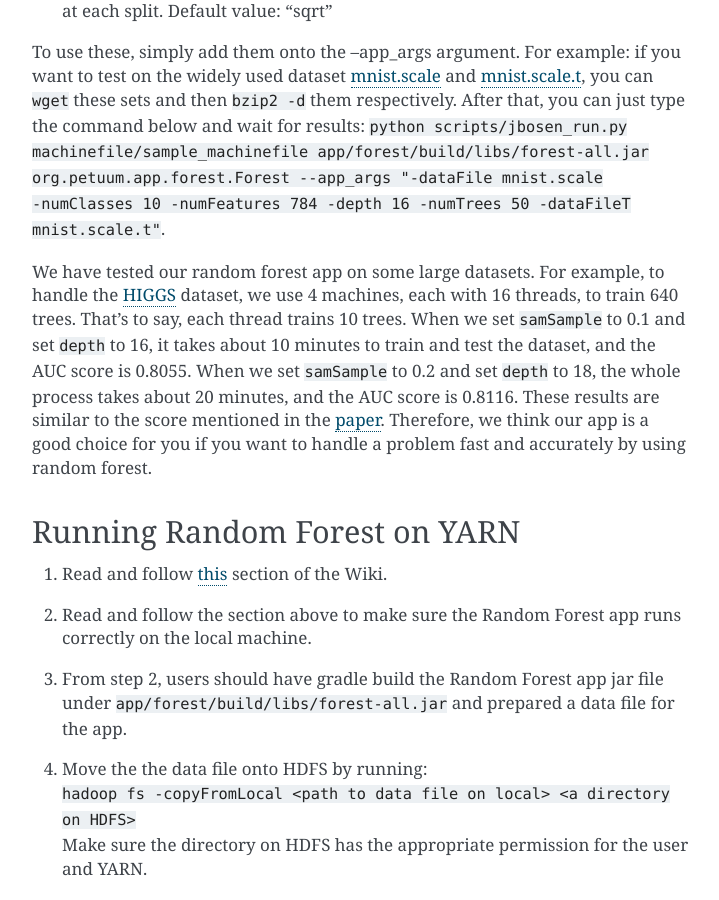
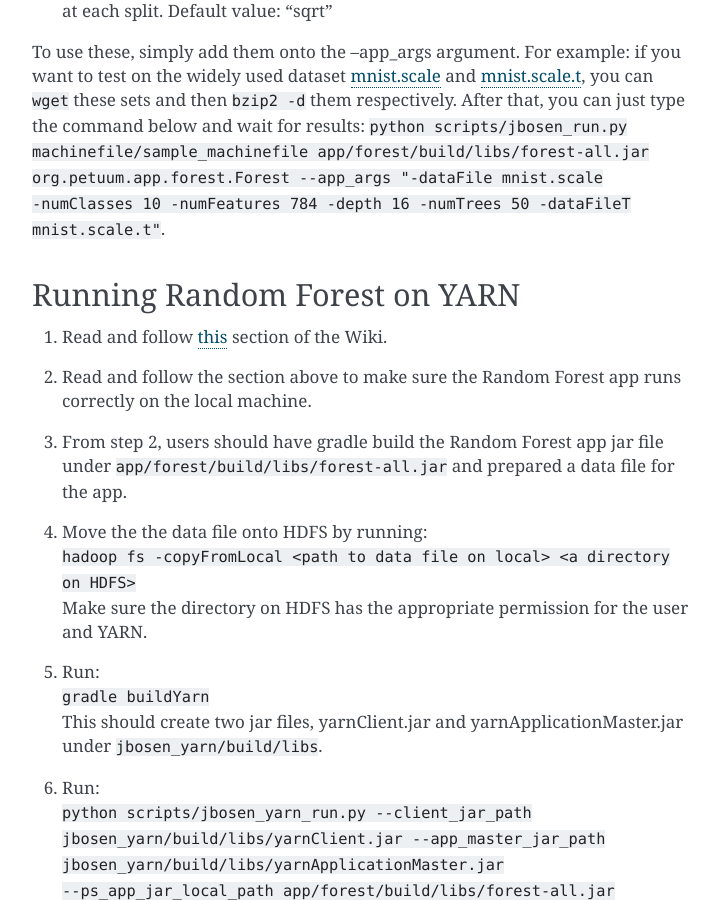
Before and after one commit to sailing-pmls/jbosen, a Sphinx documentation site: the page built from docs/random-forest.md, in a window 1280 px wide and 900 px high, scrolled down 2128 px. Shown: the whole window, without its empty margins (388-1107 px from the left). Built offline with Sphinx 7.4.7, drawn with Linux system fonts in a browser that asks for light colours; some of the changed text lies outside the part shown.

Commit message:
Update random-forest.md

```diff
--- a/docs/random-forest.md
+++ b/docs/random-forest.md
@@ -71,8 +71,6 @@ Besides the required command line argument `-dataFile` for the app, the Random F
 To use these, simply add them onto the --app_args argument. For example: if you want to test on the widely used dataset [mnist.scale](https://www.csie.ntu.edu.tw/~cjlin/libsvmtools/datasets/multiclass/mnist.scale.bz2) and [mnist.scale.t](https://www.csie.ntu.edu.tw/~cjlin/libsvmtools/datasets/multiclass/mnist.scale.t.bz2), you can `wget` these sets and then `bzip2 -d` them respectively. After that, you can just type the command below and wait for results:
 `python scripts/jbosen_run.py machinefile/sample_machinefile app/forest/build/libs/forest-all.jar org.petuum.app.forest.Forest --app_args "-dataFile mnist.scale -numClasses 10 -numFeatures 784 -depth 16 -numTrees 50 -dataFileT mnist.scale.t"`.
 
-We have tested our random forest app on some large datasets. For example, to handle the [HIGGS](https://www.csie.ntu.edu.tw/~cjlin/libsvmtools/datasets/binary/HIGGS.bz2) dataset, we use 4 machines, each with 16 threads, to train 640 trees. That's to say, each thread trains 10 trees. When we set `samSample` to 0.1 and set `depth` to 16, it takes about 10 minutes to train and test the dataset, and the AUC score is 0.8055. When we set `samSample` to 0.2 and set `depth` to 18, the whole process takes about 20 minutes, and the AUC score is 0.8116. These results are similar to the score mentioned in the [paper](https://arxiv.org/pdf/1402.4735v2.pdf). Therefore, we think our app is a good choice for you if you want to handle a problem fast and accurately by using random forest.
-
 ## Running Random Forest on YARN
 
 1. Read and follow [this](http://docs.petuum.com/projects/petuum-jbosen/en/latest/building.html) section of the Wiki.
```
Also changed, not shown: other parts of docs/random-forest.md (+5 -0 lines).
